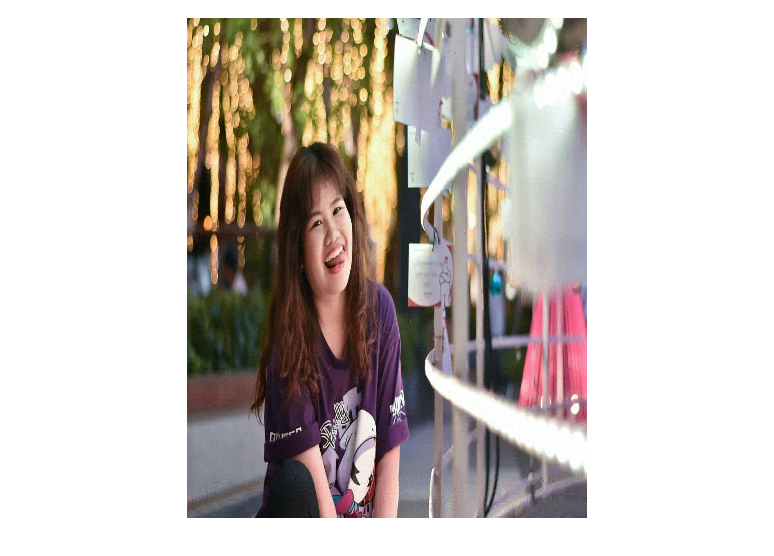
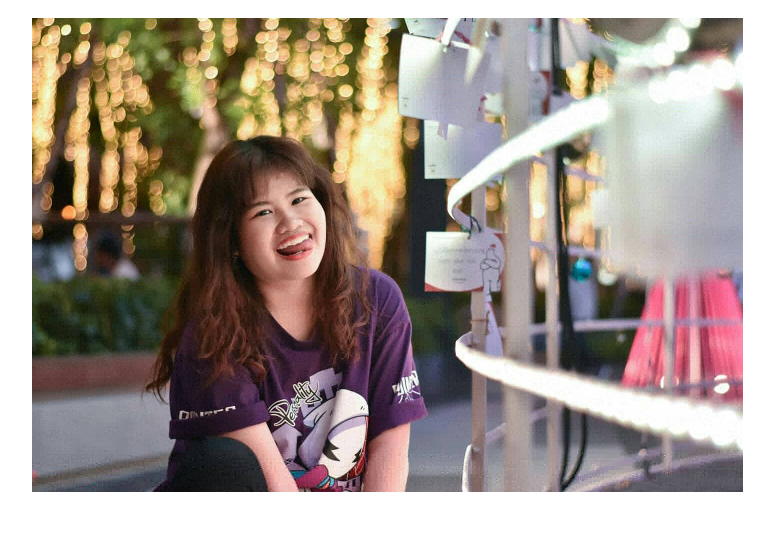
Before and after one commit to NimPimpida/NimPimpida.github.io, a plain HTML site: page index.html in a window 1280 px wide. Shown: the part 48-604 px from the top of the page, without its empty margins (253-1027 px from the left). Drawn offline with Linux system fonts and the light colour scheme.

Commit message:
Update index.html

```diff
--- a/index.html
+++ b/index.html
@@ -2,7 +2,7 @@
     <body>
         <center>
             <h1>Pimpida Musikamas</h1>
-            <img src="img/profile.jpg" width="400" height="500">
+            <img src="img/profile.jpg" width="711" height="474">
         </center>
     </body>
 </html>
```
